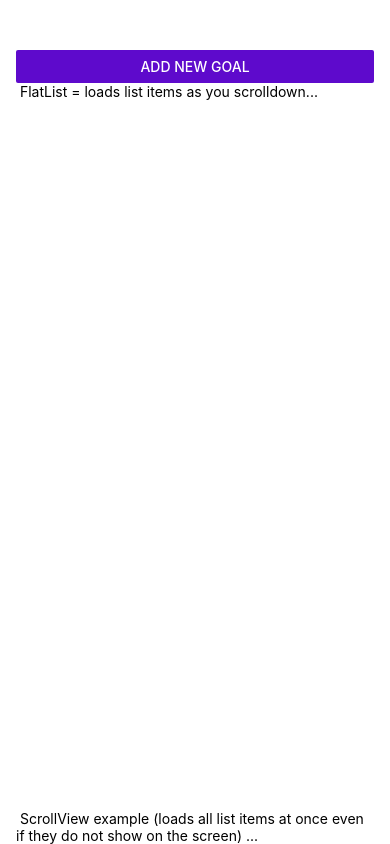
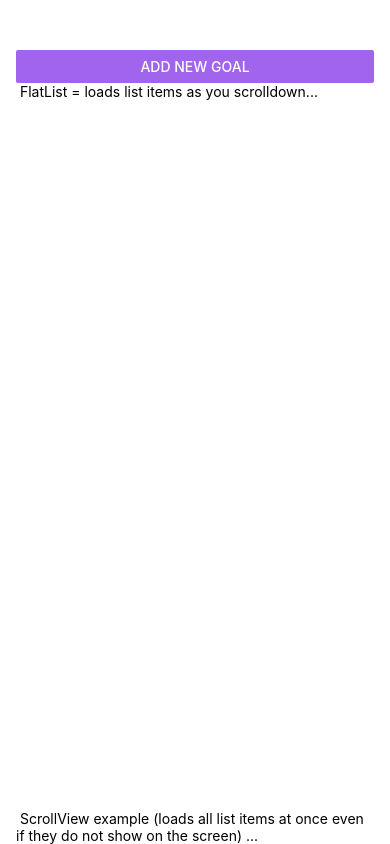
Before and after one commit to Gaberoids/react-native-app, a React Native app: screen / in a window 390 px wide. Built offline with nearby package versions, Linux system fonts and the light colour scheme.

Commit message:
Added a backgroud color to expo config.

```diff
--- a/App.js
+++ b/App.js
@@ -7,6 +7,8 @@
   FlatList,
   Button
   } from 'react-native';
+import { StatusBar } from 'expo-status-bar';
+
 import GoalItem from './components/GoalItem';
 import GoalInput from './components/GoalInput';
 
@@ -54,11 +56,15 @@
 
 
   return (
+    // because statusbar and view are sibling components, they cant be side by side without <></>
+    <>
+    {/* making the status bar of iphone change color (time, battery, wifi icons) */}
+    <StatusBar style="light" />
     <View style={styles.appContainer}>
       {/* button that opens the modal */}
       <Button
         title="Add New Goal"
-        color="#5e0acc"
+        color="#a065ec"
         onPress={startAddGoalHandler}
       />
 
@@ -98,6 +104,7 @@
         </ScrollView> */}
       </View>
     </View>
+    </>
   );
 }
 
@@ -107,7 +114,7 @@
   appContainer: {
     flex: 1,
     paddingTop: 50,
-    paddingHorizontal: 16
+    paddingHorizontal: 16,
   },
   goalsContainer : {
     flex: 5,
--- a/app.json
+++ b/app.json
@@ -1,3 +1,4 @@
+// setting default configuration to expo. Changes here reflect on all pages of the app
 {
   "expo": {
     "name": "native_app_2",
@@ -5,7 +6,8 @@
     "version": "1.0.0",
     "orientation": "portrait",
     "icon": "./assets/icon.png",
-    "userInterfaceStyle": "light",
+    "backgroundColor": "#1e085a",
+    // "userInterfaceStyle": "light",
     "splash": {
       "image": "./assets/splash.png",
       "resizeMode": "contain",
--- a/components/GoalInput.js
+++ b/components/GoalInput.js
@@ -39,6 +39,13 @@
                 />
                 {/* onAddgoal is made it up by me */}
                 <View style={styles.buttonContainer} >
+                    <View style={styles.button} >
+                        <Button
+                            title="Cancel"
+                            onPress={props.onCancel}
+                            color="#f31282"
+                        />
+                    </View>
                     <View style={styles.button}>
                         <Button
                             title="Add Goal"
@@ -46,13 +53,7 @@
                             color="#5e0acc"
                         />
                     </View>
-                    <View style={styles.button} >
-                        <Button
-                            title="Cancel"
-                            onPress={props.onCancel}
-                            color="#f31282"
-                        />
-                    </View>
+
                 </View>
             </View>
 
```
